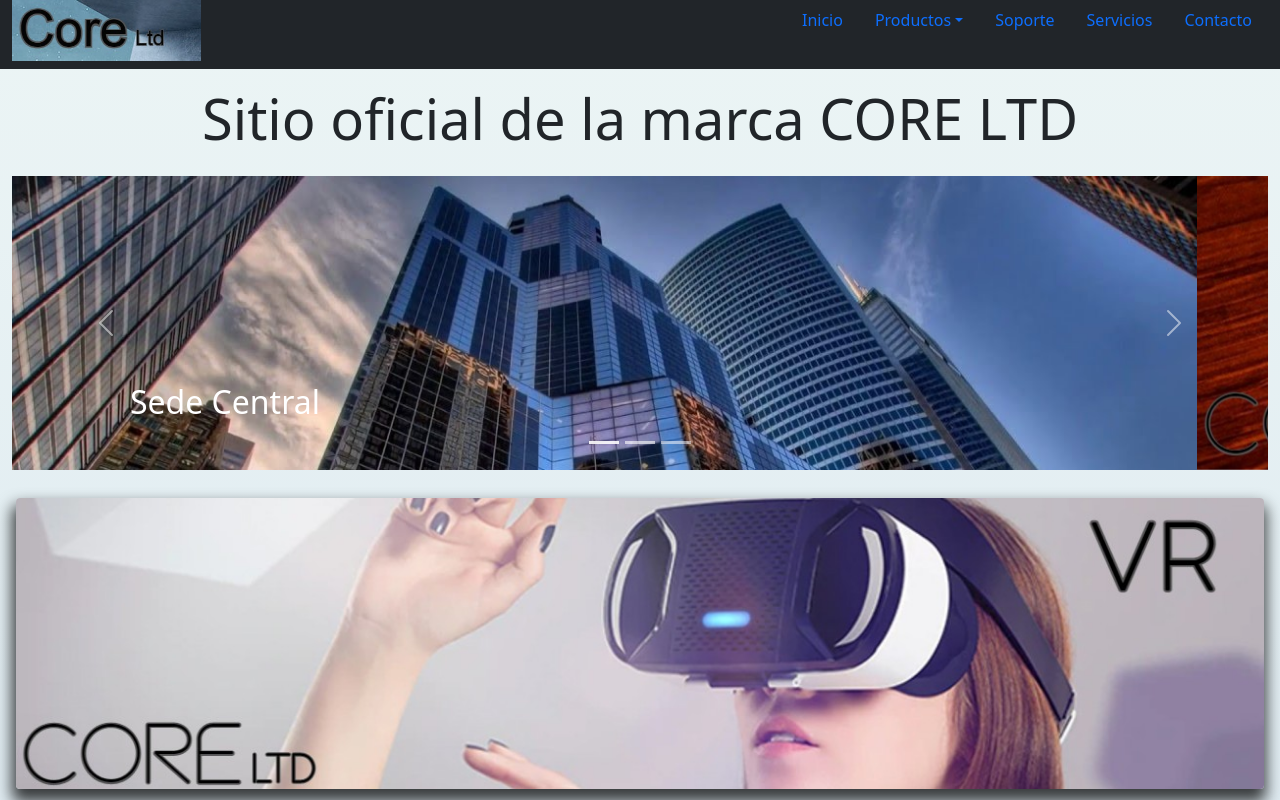
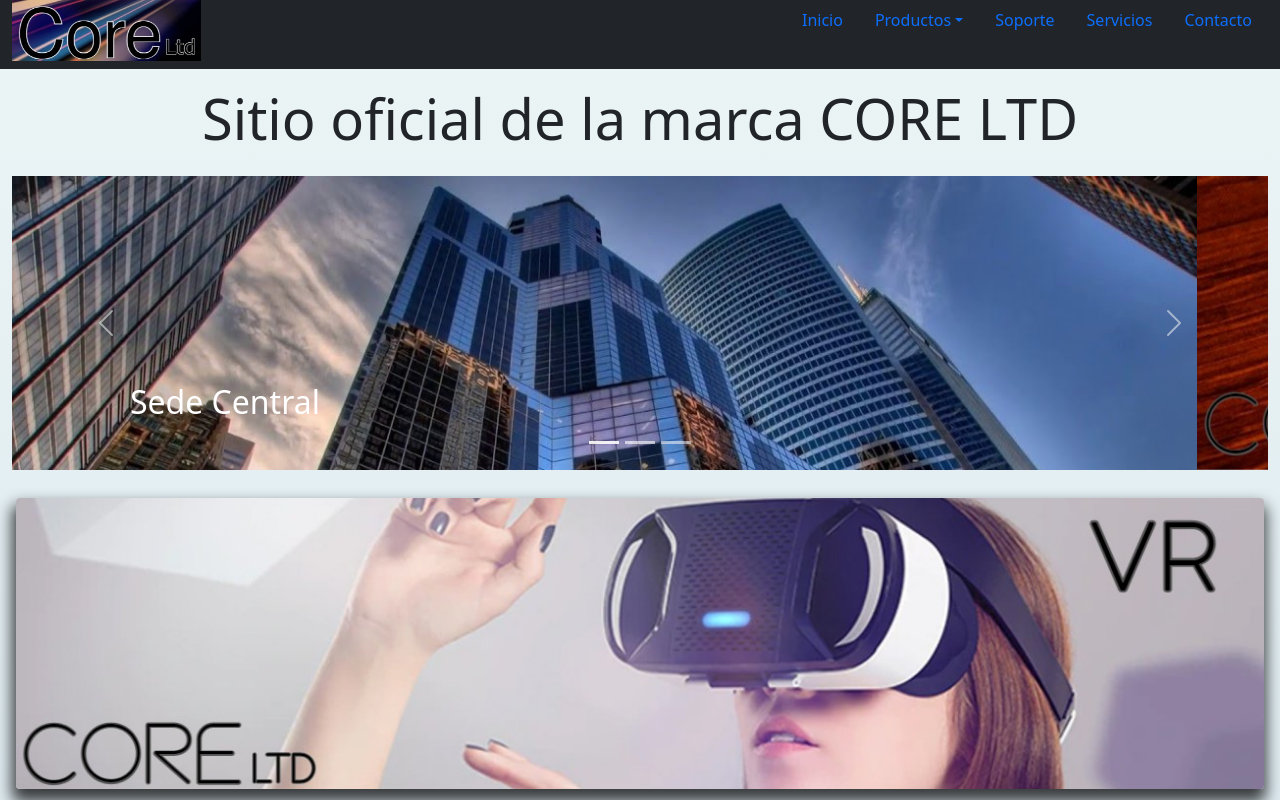
Before and after one commit to enriqueginfeu/entrega_final, a website: page views/vr.html in a window 1280 px wide. Shown: the top 800 px of the page. Drawn offline with nearby package versions, Linux system fonts and the light colour scheme.

Commit message:
cambio de logo

```diff
--- a/views/vr.html
+++ b/views/vr.html
@@ -18,7 +18,7 @@
             <div class="row background-color: blue; bg-dark">
             <!-- LOGO -->
                 <div class="col-sm-2">
-                    <h1 class="logo"><img src="../img/core.jpg" class="d-block w-100" alt=""></h1>
+                    <h1 class="logo"><img src="../img/core2.jpg" class="d-block w-100" alt=""></h1>
                 </div>
             <!-- BARRA DE NAVEGACION -->
                 <div class="col-10">
```
Also changed, not shown: index.html (+1 -1 lines), views/contacto.html (+1 -1 lines), views/escritorio.html (+1 -1 lines), views/laptop.html (+1 -1 lines), views/servicios.html (+1 -1 lines), views/smartphone.html (+1 -1 lines), views/soporte.html (+1 -1 lines), views/tablet.html (+1 -1 lines).
